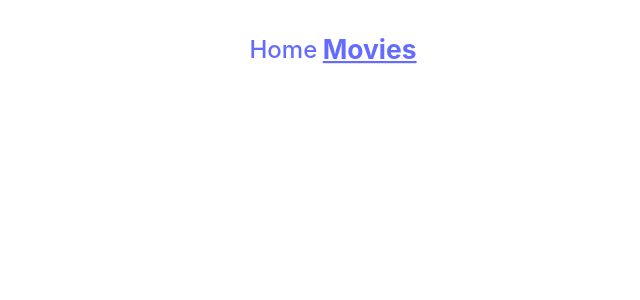
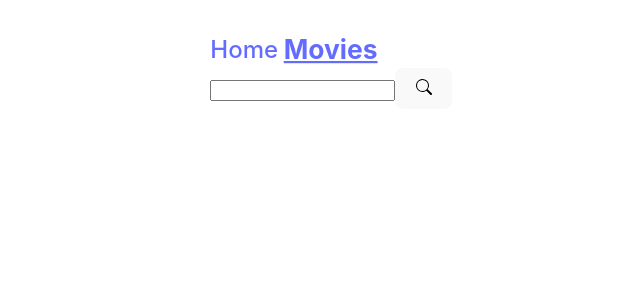
Before and after one commit to Serhii-Ivanchenko/goit-react-hw-05, a React (Vite) app: page /movies in a window 1280 px wide. Shown: the top 300 px of the page, without its empty margins (309-949 px from the left). Built offline with nearby package versions, Linux system fonts and the light colour scheme.

Commit message:
moviePage + search by query

```diff
--- a/src/components/MovieList/MovieList.jsx
+++ b/src/components/MovieList/MovieList.jsx
@@ -4,7 +4,6 @@ export default function MovieList({ movies }) {
   console.log(movies);
   return (
     <div>
-      <h2>Trending movies this week</h2>
       <ul>
         {movies.map(movie => (
           <li key={movie.id}>
--- /dev/null
+++ b/src/components/SearchField/SearchField.jsx
@@ -0,0 +1,39 @@
+import { BsSearch } from 'react-icons/bs';
+import toast, { Toaster } from 'react-hot-toast';
+import css from './SearchField.module.css';
+import { useState } from 'react';
+
+export default function SearchField({ onSearch }) {
+  const [searchQuery, setSearchQuery] = useState('');
+
+  const handleInputChange = event => {
+    setSearchQuery(event.target.value);
+  };
+
+  const handleSubmit = event => {
+    event.preventDefault();
+
+    searchQuery.trim() === ''
+      ? toast.error('Input can not be empty!')
+      : onSearch(searchQuery);
+
+    setSearchQuery('');
+  };
+
+  return (
+    <header className={css.header}>
+      <Toaster />
+      <form className={css.searchForm} onSubmit={handleSubmit}>
+        <input
+          name="searchQuery"
+          type="text"
+          value={searchQuery}
+          onChange={handleInputChange}
+        />
+        <button className={css.searchBtn} type="submit">
+          <BsSearch className={css.searchIcon} />
+        </button>
+      </form>
+    </header>
+  );
+}
--- a/src/pages/HomePage/HomePage.jsx
+++ b/src/pages/HomePage/HomePage.jsx
@@ -29,6 +29,7 @@ export default function HomePage() {
     <div>
       {isError && <ErrorMessage />}
       {isLoading && <Loader />}
+      <h2>Trending movies this week</h2>
       <MovieList movies={trendMovies} />
     </div>
   );
--- a/src/pages/MoviesPage/MoviesPage.jsx
+++ b/src/pages/MoviesPage/MoviesPage.jsx
@@ -1,3 +1,47 @@
+import { useEffect, useState } from 'react';
+import MovieList from '../../components/MovieList/MovieList';
+import { getMovieByQuery } from '../../components/tmdb-api-fetch';
+import ErrorMessage from '../../components/ErrorMessage/ErrorMessage';
+import Loader from '../../components/Loader/Loader';
+import { useSearchParams } from 'react-router-dom';
+import SearchField from '../../components/SearchField/SearchField';
+
 export default function MoviesPage() {
+  const [searchedMovie, setSearchedMovie] = useState([]);
+  const [isLoading, setIsLoading] = useState(false);
+  const [isError, setIsError] = useState(false);
 
-};
+  const [params, setParams] = useSearchParams();
+  const query = params.get('query') ?? '';
+
+  useEffect(() => {
+    if (query === '') {
+      return;
+    }
+    async function getData() {
+      try {
+        setIsLoading(true);
+        const data = await getMovieByQuery(query);
+        setSearchedMovie(data.results);
+      } catch (error) {
+        setIsError(true);
+      } finally {
+        setIsLoading(false);
+      }
+    }
+    getData();
+  }, [query]);
+
+  const handleSearch = newQuery => {
+    setParams({ query: newQuery });
+  };
+
+  return (
+    <div>
+      <SearchField onSearch={handleSearch} />
+      {isError && <ErrorMessage />}
+      {isLoading && <Loader />}
+      <MovieList movies={searchedMovie} />
+    </div>
+  );
+}
```
Also changed, not shown: src/components/SearchField/SearchField.module.css (added).
